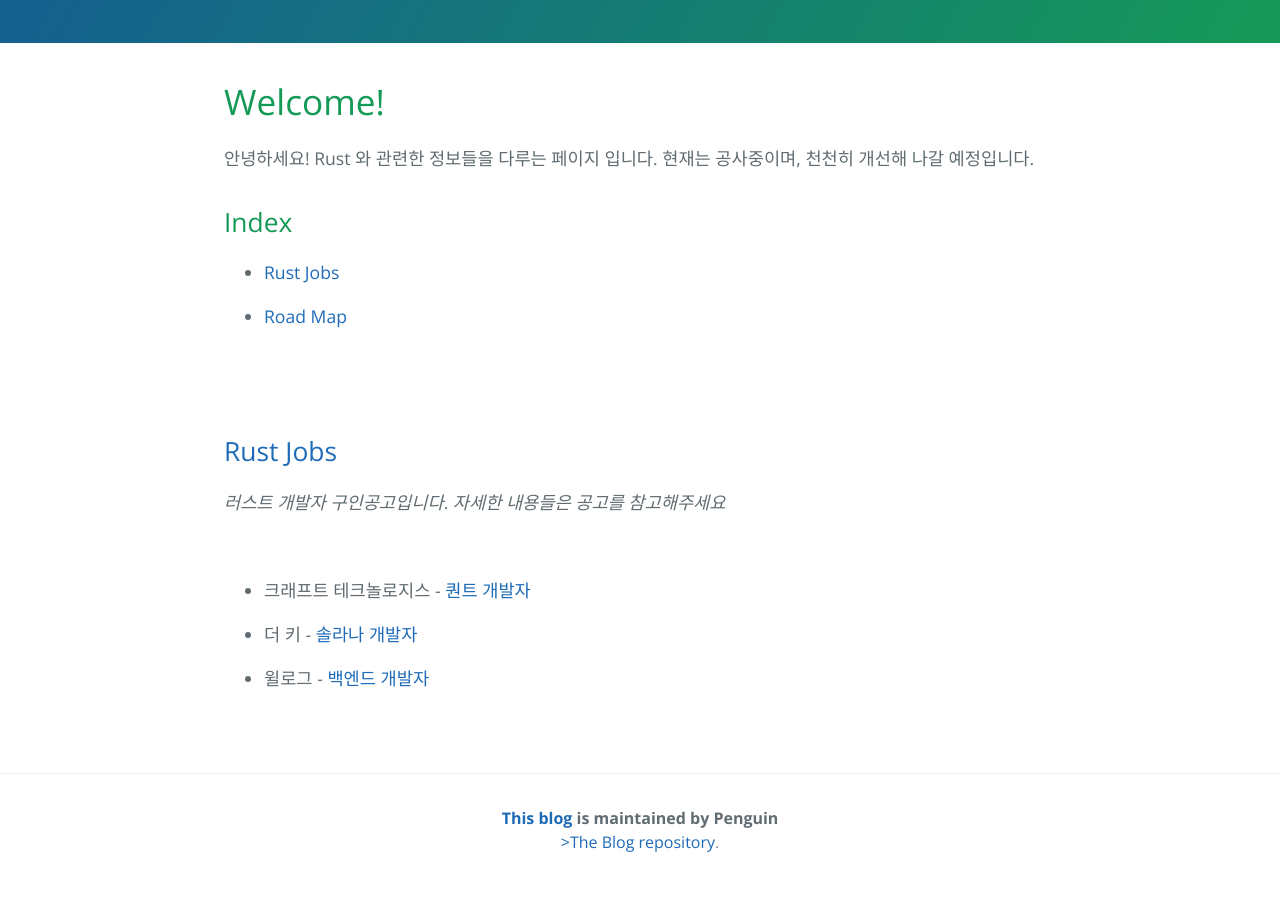
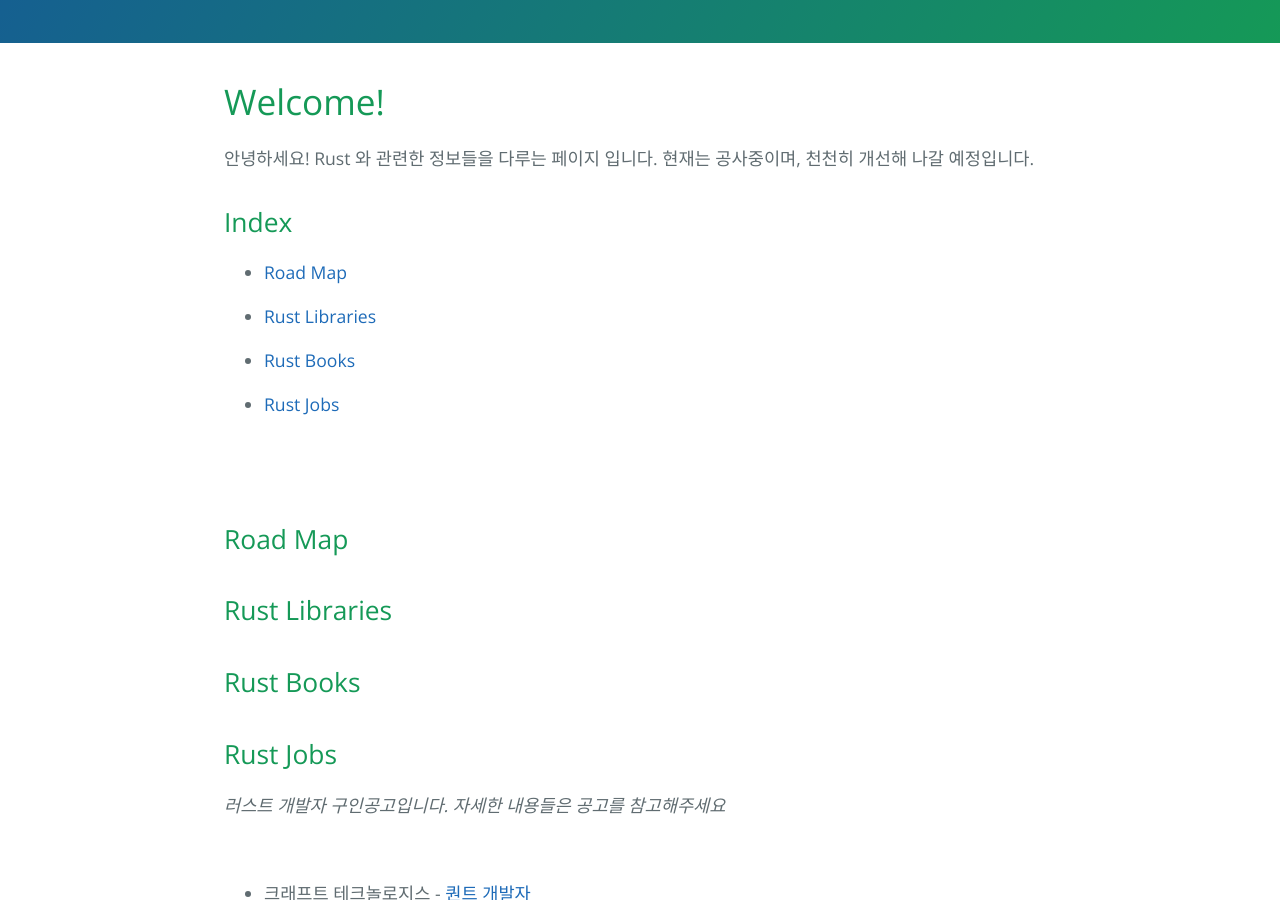
Before and after one commit to RustPenguin/RustPenguin.github.io, a Jekyll site: the page built from index.md, in a window 1280 px wide and 900 px high, scrolled down 340 px. Built offline with Jekyll 4.4.1, drawn with Linux system fonts in a browser that asks for light colours; our own code applies the rules of GitHub Pages for plain Markdown files; before the commit the page ends 1194 px from its top, so only the background shows below that.

Commit message:
Update index.md

```diff
--- a/index.md
+++ b/index.md
@@ -8,13 +8,23 @@ layout: post
 
 ## Index
 
-- [Rust Jobs](#jobs)
+- [Road Map](#road-map)
 
-- [Road Map](#roadmap)
+- [Rust Libraries](#rust-libraries)
+
+- [Rust Books](#rust-books)
+
+- [Rust Jobs](#rust-jobs)
 
 <br><br>
 
-## [Rust Jobs](#jobs)
+## Road Map
+
+## Rust Libraries
+
+## Rust Books
+
+## Rust Jobs
 
 *러스트 개발자 구인공고입니다. 자세한 내용들은 공고를 참고해주세요*
 
```
